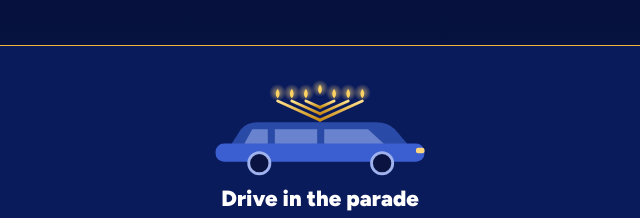
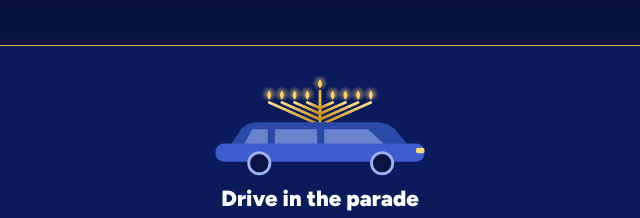
Before and after one commit to soundshorejewishfilm/chabad101-site, a plain HTML site: page sunday.html in a window 1280 px wide. Shown: the part 2298-2516 px from the top of the page, 320-960 px from the left. Drawn offline with Linux system fonts and the light colour scheme.

Commit message:
Kosher menorahs: 8 lights level plus raised shamash on a visible stem (parade banner, Sunday, landing)
Co-Authored-By: Claude Opus 5.5 <noreply@anthropic.com>
Claude-Session: https://claude.ai/code/session_01MfHFYK19hEJyLv1ipNp4WK

```diff
--- a/sunday.html
+++ b/sunday.html
@@ -53,12 +53,12 @@ footer a{color:var(--gold2);font-weight:800}
 <div class="step"><span class="t">3:00</span><div><b>Gather at Harbor Island Park <span class="pill reg">Registered cars</span></b><span>3:00 to 4:00. Pick up your car menorah and swag for you and your car.</span></div></div>
 <div class="step"><span class="t">4:00</span><div><b>The menorah parade departs Harbor Island Park for Larchmont</b><span>A line of glowing menorahs through our towns.</span></div></div>
 </div></div></section>
-<section class="gut" style="padding-bottom:56px"><div class="in box" style="border-color:var(--gold);text-align:center"><svg class="carart" viewBox="0 0 340 150" role="img" aria-label="A car with a glowing menorah on top">
+<section class="gut" style="padding-bottom:56px"><div class="in box" style="border-color:var(--gold);text-align:center"><svg class="carart" viewBox="0 0 340 150" role="img" aria-label="A car with a glowing menorah on top" overflow="visible">
     <defs><linearGradient id="g" x1="0" y1="0" x2="0" y2="1"><stop offset="0" stop-color="#ffe08a"/><stop offset="1" stop-color="#c88a12"/></linearGradient>
     <radialGradient id="glow"><stop offset="0" stop-color="#ffd77a" stop-opacity=".6"/><stop offset="1" stop-color="#ffd77a" stop-opacity="0"/></radialGradient></defs>
-    <g fill="none" stroke="url(#g)" stroke-width="4" stroke-linecap="round"><path d="M170 40 V72"/><path d="M150 44 L170 53"/><path d="M190 44 L170 53"/><path d="M130 44 L170 62"/><path d="M210 44 L170 62"/><path d="M110 44 L170 71"/><path d="M230 44 L170 71"/></g>
-    <g fill="#ffcf4d"><path d="M110 40 c-4 -4 -3 -9 0 -13 c3 4 4 9 0 13z"/><path d="M130 40 c-4 -4 -3 -9 0 -13 c3 4 4 9 0 13z"/><path d="M150 40 c-4 -4 -3 -9 0 -13 c3 4 4 9 0 13z"/><path d="M170 34 c-4 -4 -3 -9 0 -13 c3 4 4 9 0 13z"/><path d="M190 40 c-4 -4 -3 -9 0 -13 c3 4 4 9 0 13z"/><path d="M210 40 c-4 -4 -3 -9 0 -13 c3 4 4 9 0 13z"/><path d="M230 40 c-4 -4 -3 -9 0 -13 c3 4 4 9 0 13z"/></g>
-    <g><circle cx="110" cy="32" r="12" fill="url(#glow)"/><circle cx="130" cy="32" r="12" fill="url(#glow)"/><circle cx="150" cy="32" r="12" fill="url(#glow)"/><circle cx="170" cy="26" r="12" fill="url(#glow)"/><circle cx="190" cy="32" r="12" fill="url(#glow)"/><circle cx="210" cy="32" r="12" fill="url(#glow)"/><circle cx="230" cy="32" r="12" fill="url(#glow)"/></g>
+    <path d="M170 30 V80" stroke="#e7b440" stroke-width="4" stroke-linecap="round"/><g fill="none" stroke="url(#g)" stroke-width="4" stroke-linecap="round"><path d="M152 46 L170 54"/><path d="M188 46 L170 54"/><path d="M134 46 L170 62"/><path d="M206 46 L170 62"/><path d="M116 46 L170 70"/><path d="M224 46 L170 70"/><path d="M98 46 L170 78"/><path d="M242 46 L170 78"/><path d="M147 46 H157"/><path d="M183 46 H193"/><path d="M129 46 H139"/><path d="M201 46 H211"/><path d="M111 46 H121"/><path d="M219 46 H229"/><path d="M93 46 H103"/><path d="M237 46 H247"/><path d="M165 30 H175"/><path d="M156 80 H184"/></g>
+    <g fill="#ffcf4d"><path d="M98 42 c-4 -4 -3 -9 0 -13 c3 4 4 9 0 13z"/><path d="M116 42 c-4 -4 -3 -9 0 -13 c3 4 4 9 0 13z"/><path d="M134 42 c-4 -4 -3 -9 0 -13 c3 4 4 9 0 13z"/><path d="M152 42 c-4 -4 -3 -9 0 -13 c3 4 4 9 0 13z"/><path d="M188 42 c-4 -4 -3 -9 0 -13 c3 4 4 9 0 13z"/><path d="M206 42 c-4 -4 -3 -9 0 -13 c3 4 4 9 0 13z"/><path d="M224 42 c-4 -4 -3 -9 0 -13 c3 4 4 9 0 13z"/><path d="M242 42 c-4 -4 -3 -9 0 -13 c3 4 4 9 0 13z"/><path d="M170 26 c-4 -4 -3 -9 0 -13 c3 4 4 9 0 13z"/></g>
+    <g><circle cx="98" cy="34" r="11" fill="url(#glow)"/><circle cx="116" cy="34" r="11" fill="url(#glow)"/><circle cx="134" cy="34" r="11" fill="url(#glow)"/><circle cx="152" cy="34" r="11" fill="url(#glow)"/><circle cx="188" cy="34" r="11" fill="url(#glow)"/><circle cx="206" cy="34" r="11" fill="url(#glow)"/><circle cx="224" cy="34" r="11" fill="url(#glow)"/><circle cx="242" cy="34" r="11" fill="url(#glow)"/><circle cx="170" cy="18" r="11" fill="url(#glow)"/></g>
     <path d="M40 112 L58 84 Q66 74 82 74 L250 74 Q266 74 276 84 L300 112 Z" fill="#2a4aa8"/>
     <path d="M74 84 L96 84 L96 106 L62 106 Z M106 84 L166 84 L166 106 L106 106 Z M176 84 L238 84 L262 106 L176 106 Z" fill="#9fb2ee" opacity=".55"/>
     <rect x="22" y="104" width="296" height="26" rx="12" fill="#3b5fd0"/>
```
Also changed, not shown: chanukah.html (+1 -1 lines), parade-header.html (+4 -4 lines).
